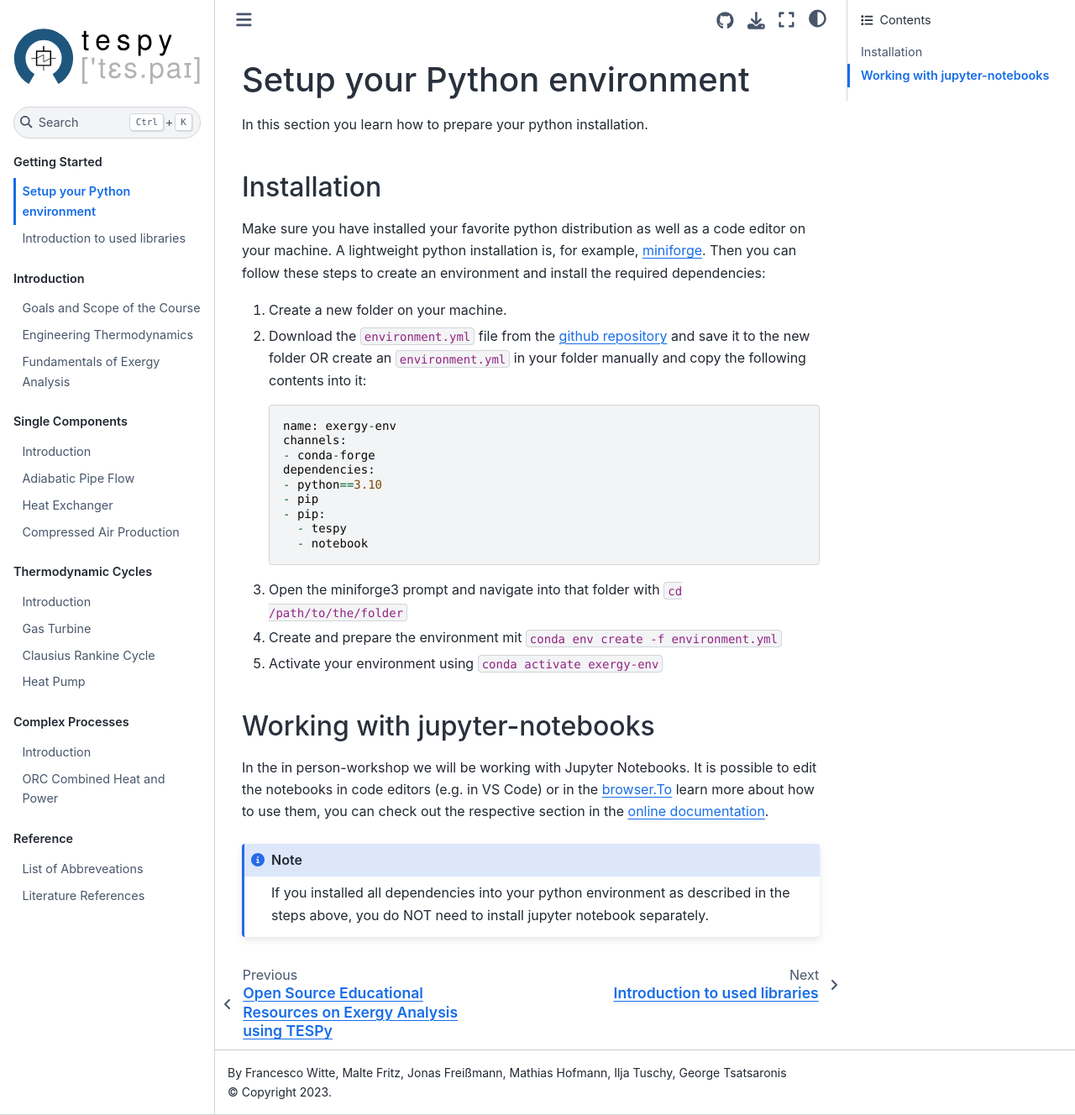
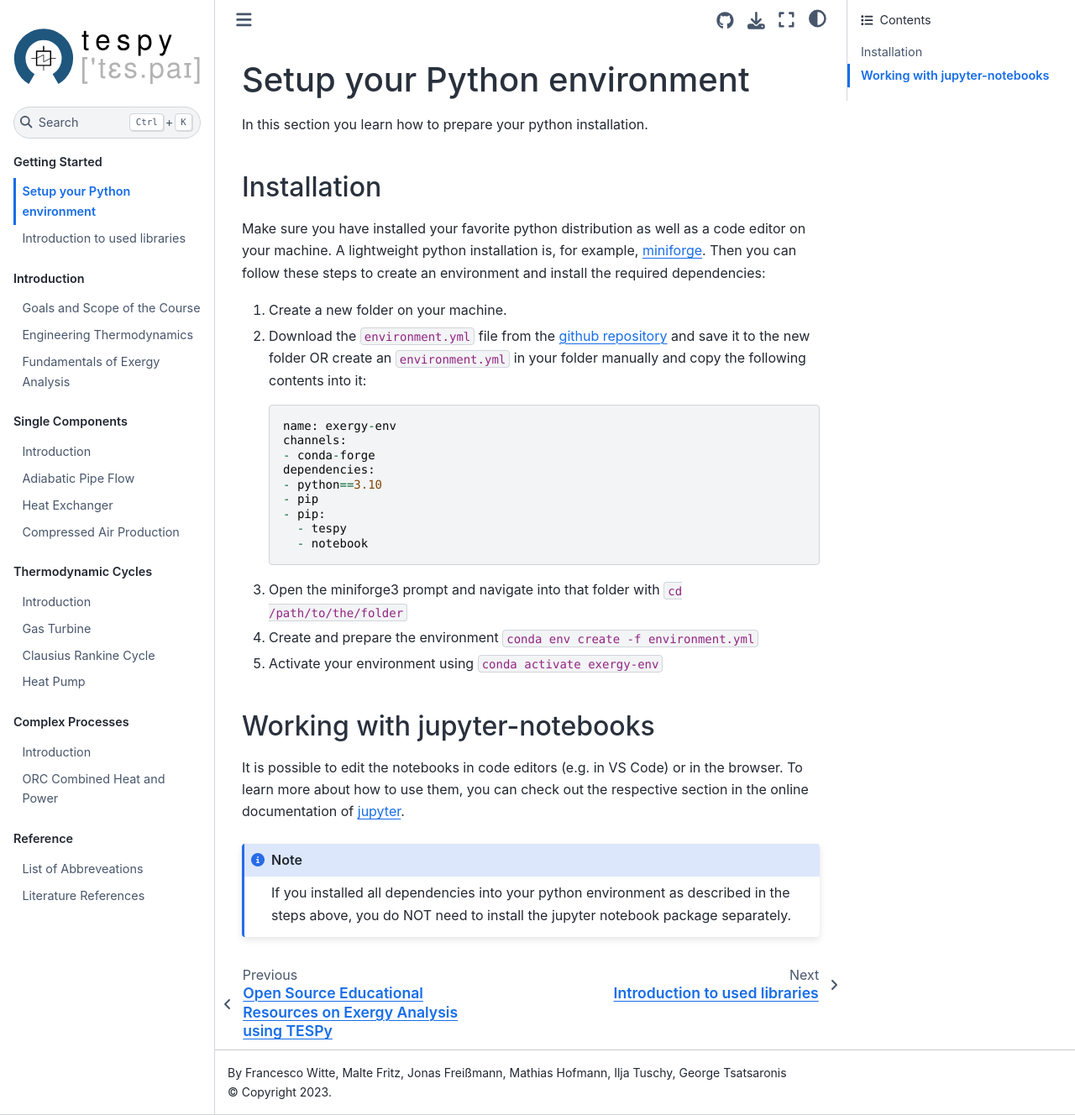
Before and after one commit to fwitte/TESPy_teaching_exergy, a Jupyter Book: the page built from book/getting-started/setup-python.md, in a window 1280 px wide and 1328 px high. Shown: the whole window at 84% size. Built offline with Jupyter Book 1.0.4 settings and Sphinx 7.4.7 and the Sphinx Book theme 1.1.4, drawn with Linux system fonts in a browser that asks for light colours; comment, search, counter and statistics services are not loaded.

Commit message:
Fix installation descriptions

````diff
--- a/book/getting-started/setup-python.md
+++ b/book/getting-started/setup-python.md
@@ -18,16 +18,15 @@ steps to create an environment and install the required dependencies:
    ```{literalinclude} /../environment.yml
    ```
 3. Open the miniforge3 prompt and navigate into that folder with `cd /path/to/the/folder`
-4. Create and prepare the environment mit `conda env create -f environment.yml`
+4. Create and prepare the environment `conda env create -f environment.yml`
 5. Activate your environment using `conda activate exergy-env`
 
 ## Working with jupyter-notebooks
 
-In the in person-workshop we will be working with Jupyter Notebooks. It is possible to edit the notebooks in code
-editors (e.g. in VS Code) or in the browser.To learn more about how to use them, you can check out the respective
-section in the [online documentation](https://jupyter.org/).
+It is possible to edit the notebooks in code editors (e.g. in VS Code) or in the browser. To learn more about how to use
+them, you can check out the respective section in the online documentation of [jupyter](https://jupyter.org/).
 
 ```{note}
 If you installed all dependencies into your python environment as described in the steps above, you do NOT need to
-install jupyter notebook separately.
+install the jupyter notebook package separately.
 ```
````
